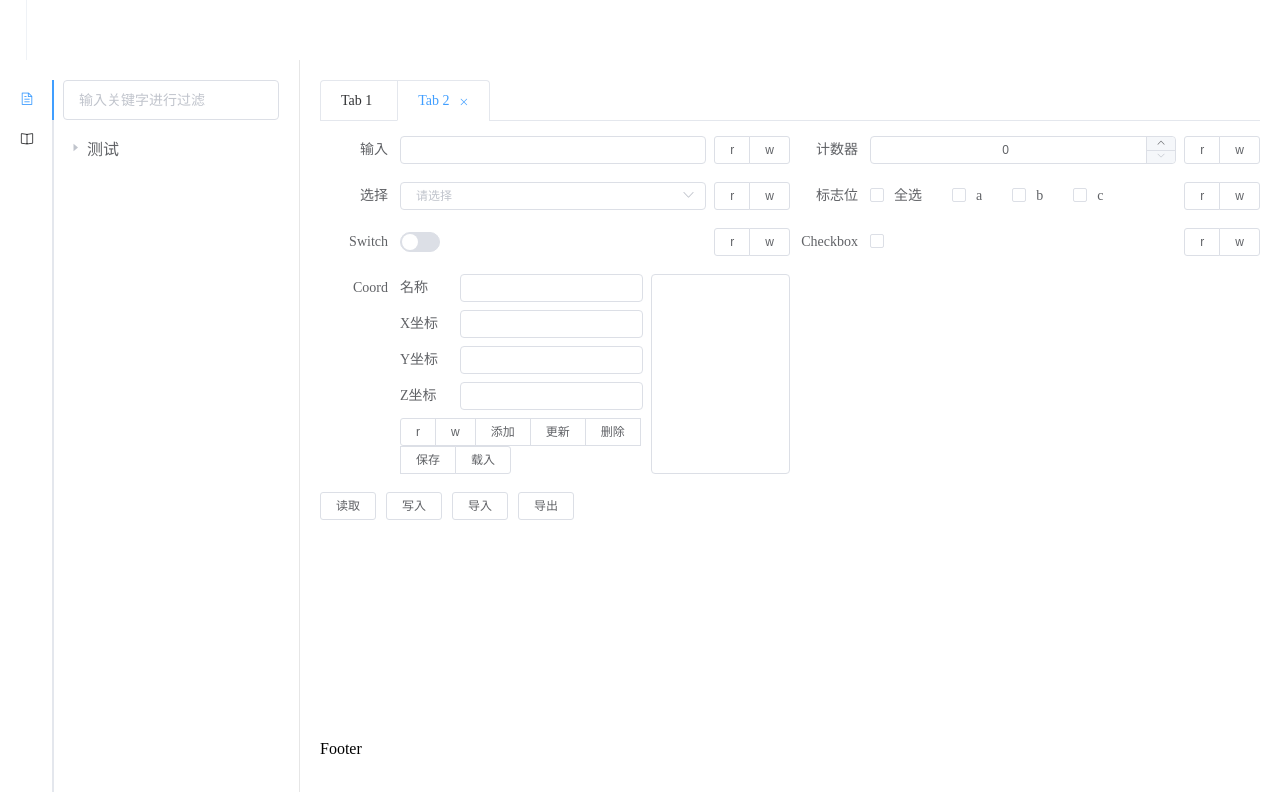
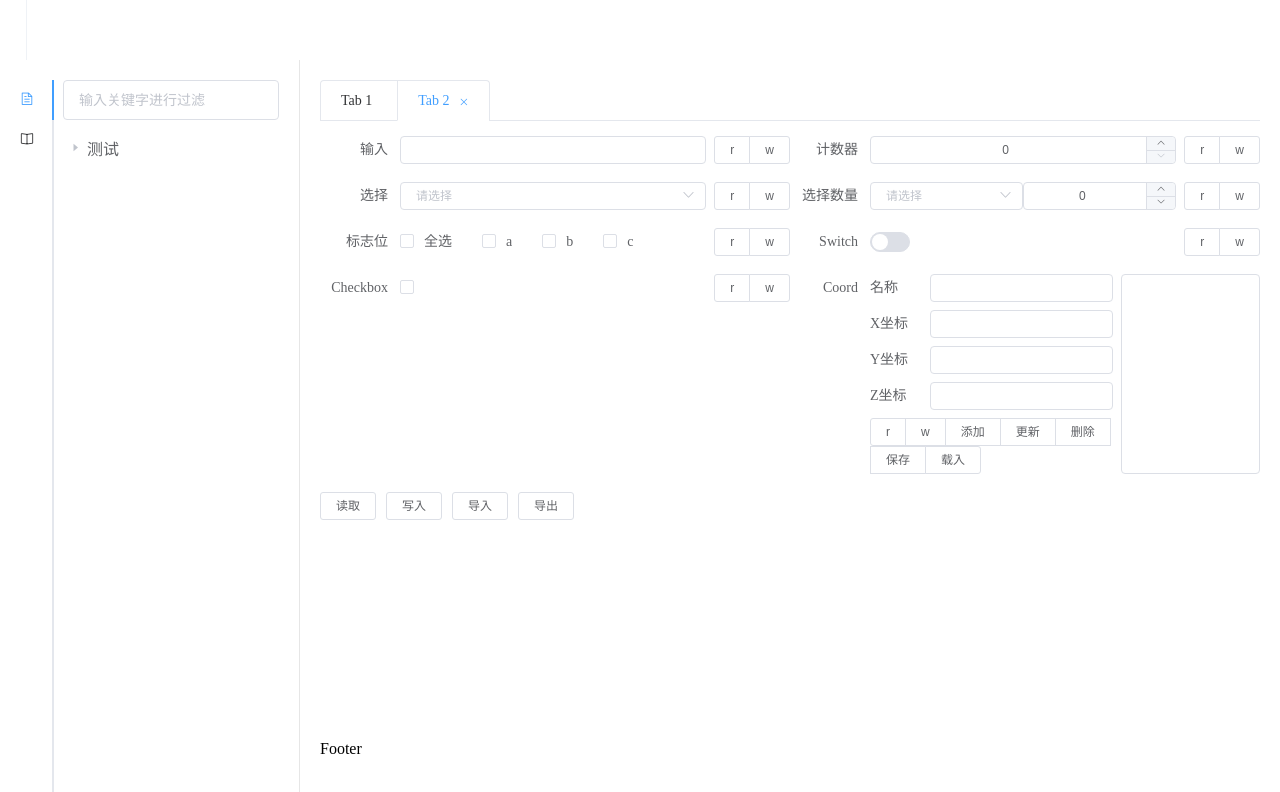
Before and after one commit to czastack/electron_vue_hack, a Vue app: page / in a window 1280 px wide. Shown: the top 792 px of the page. Built offline with nearby package versions, Linux system fonts and the light colour scheme.

Commit message:
feat: add model-select-count

```diff
--- a/src/components/HelloWorld.vue
+++ b/src/components/HelloWorld.vue
@@ -4,6 +4,7 @@
       <model-input label="输入" />
       <model-input-number label="计数器" :attrs="{min: 0}" />
       <model-select label="选择" :options="$options.options" />
+      <model-select-count label="选择数量" :options="$options.options" />
       <model-flags label="标志位" :labels="['a', 'b', 'c']" />
       <model-switch label="Switch" />
       <model-checkbox label="Checkbox" />
--- a/src/components/model-widgets/index.js
+++ b/src/components/model-widgets/index.js
@@ -3,6 +3,7 @@ import ModelWidgetLayout from './model-widget-layout.vue'
 import ModelInput from './model-input.vue'
 import ModelInputNumber from './model-input-number.vue'
 import ModelSelect from './model-select.vue'
+import ModelSelectCount from './model-select-count.vue'
 import ModelSwitch from './model-switch.vue'
 import ModelCheckbox from './model-checkbox.vue'
 import ModelFlags from './model-flags.vue'
@@ -14,6 +15,7 @@ const components = [
   ModelInput,
   ModelInputNumber,
   ModelSelect,
+  ModelSelectCount,
   ModelSwitch,
   ModelCheckbox,
   ModelFlags,
--- /dev/null
+++ b/src/components/model-widgets/model-select-count.vue
@@ -0,0 +1,41 @@
+<template>
+  <model-widget-layout>
+    <el-select class="model-view" v-model="choice" v-bind="attrs" v-on="listeners">
+      <el-option
+        v-for="item in options"
+        :key="item.value"
+        :label="item.label"
+        :value="item.value">
+      </el-option>
+    </el-select>
+    <el-input-number controls-position="right" class="model-view" v-model="count" v-bind="inputAttrs" v-on="inputListeners"></el-input-number>
+    <template v-for="(_, slot) of $scopedSlots" v-slot:[slot]="scope"><slot :name="slot" v-bind="scope"/></template>
+  </model-widget-layout>
+</template>
+
+<script>
+import modelWidget from './model-widget.js'
+
+export default {
+  extends: modelWidget,
+  name: 'model-select-count',
+  props: {
+    options: Array,
+    inputAttrs: Object,
+    inputListeners: Object,
+  },
+  data() {
+    return {
+      choice: '',
+      count: '',
+    }
+  },
+  methods: {
+
+  },
+}
+</script>
+
+<style>
+
+</style>
```
